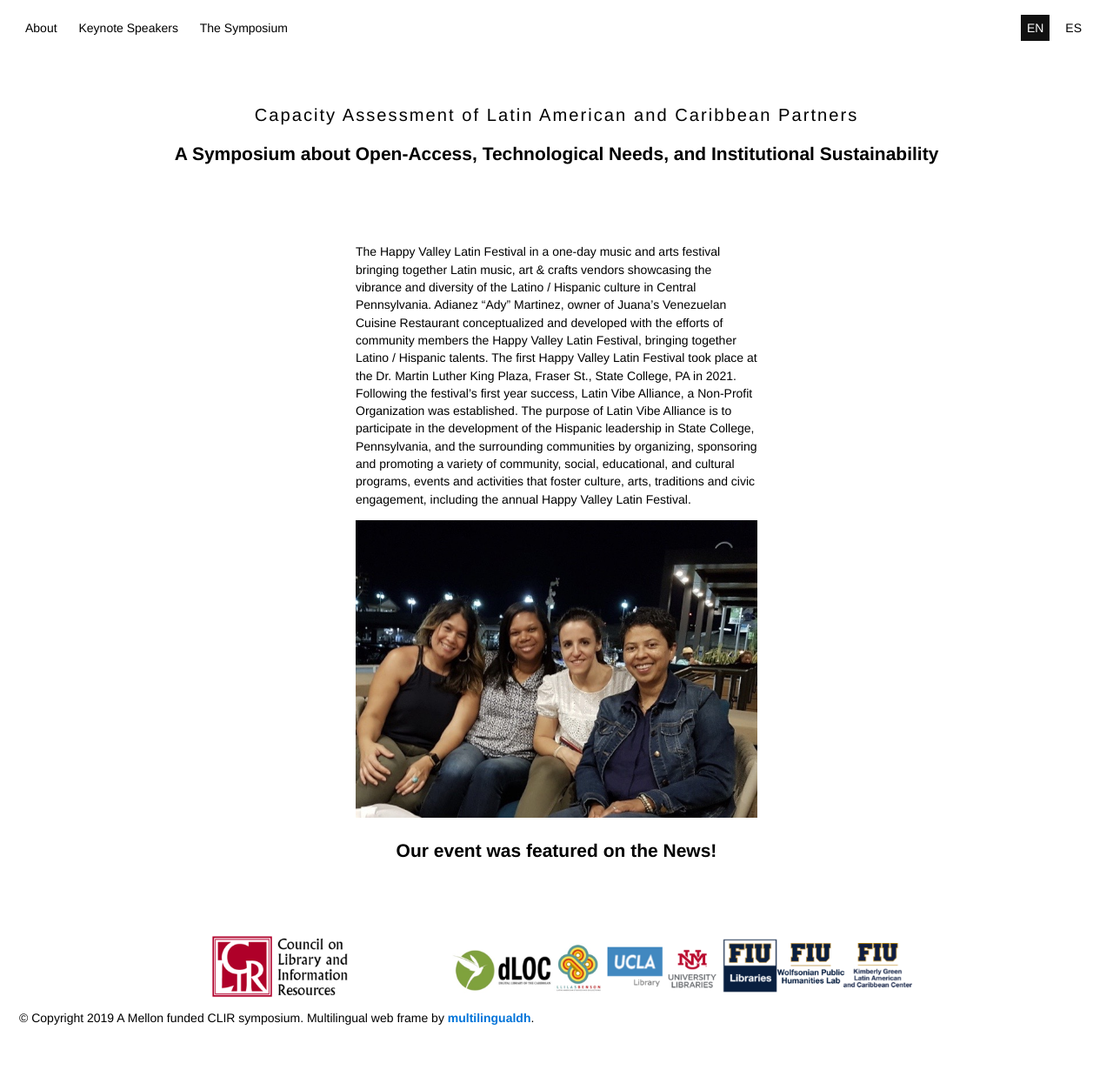
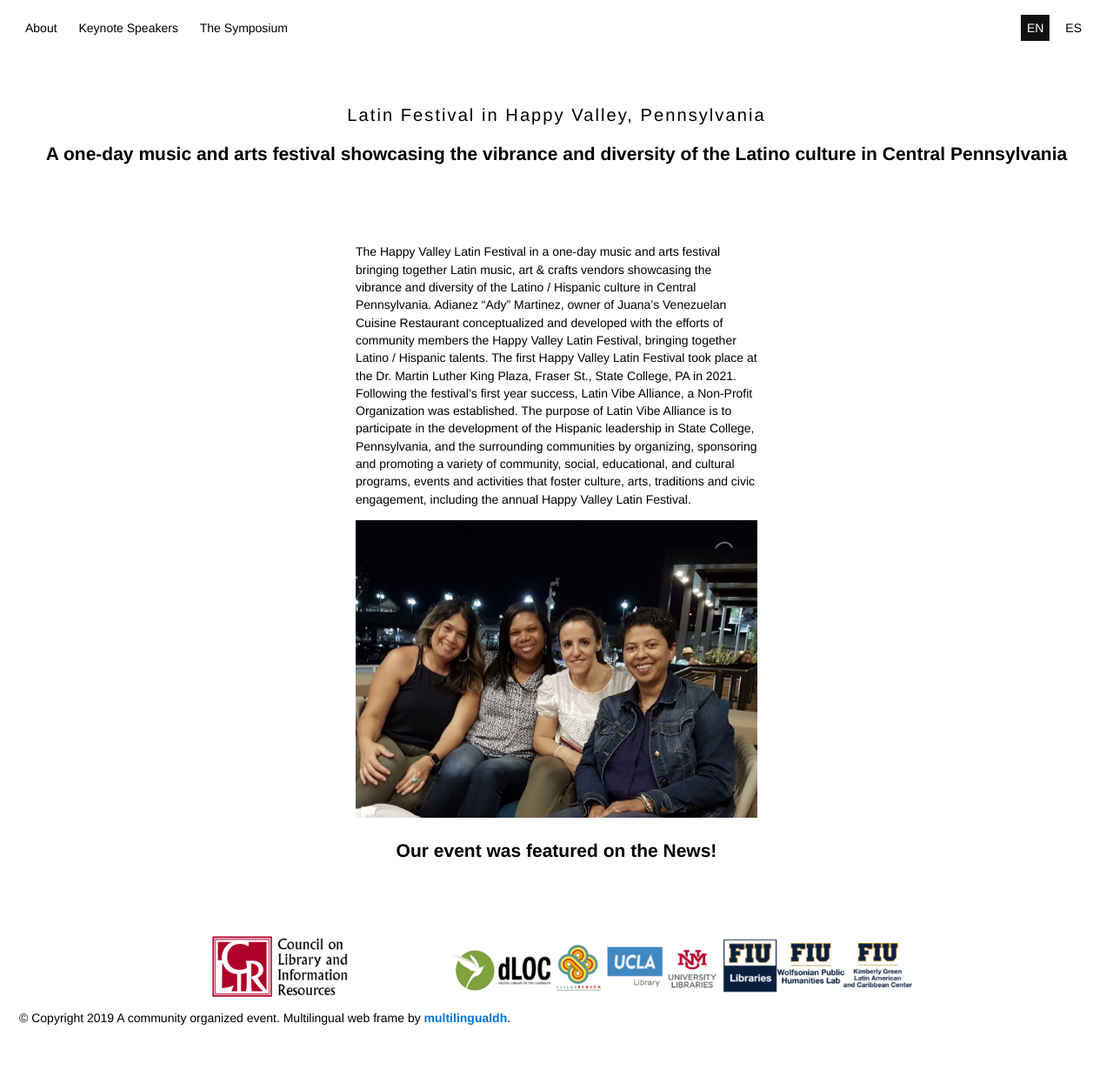
Before and after one commit to happyvalleylatinfestival/happyvalleylatinfestival-WRONG, a Jekyll site: the page built from index.md, in a window 1280 px wide. Shown: the whole page at 87% size. Built offline with Jekyll 4.4.1, drawn with Linux system fonts in a browser that asks for light colours.

Commit message:
update descriptions

```diff
--- a/_config.yml
+++ b/_config.yml
@@ -15,17 +15,14 @@ paginate: 5
 #     url: /symposium
 
 name:
-  en: Capacity Assessment of Latin American and Caribbean Partners
-  es: Evaluación de la capacidad de los socios de América Latina y el Caribe
-  fr: Évaluation des capacités des partenaires d'Amérique Latine et des Caraïbes
+  en: Latin Festival in Happy Valley, Pennsylvania
+  es: Latin Festival en Happy Valley, Pennsylvania
 description:
-  en: A Symposium about Open-Access, Technological Needs, and Institutional Sustainability
-  es: Un simposio sobre acceso abierto, necesidades tecnológicas y sostenibilidad institucional
-  fr: Un symposium sur le libre accès, les besoins technologiques et la durabilité institutionnelle
+  en: A one-day music and arts festival showcasing the vibrance and diversity of the Latino culture in Central Pennsylvania
+  es: Un festival de música y arte que muestra la vitalidad y diversidad de la cultura latina en el centro de Pensilvania
 footer:
-  en: A Mellon funded CLIR symposium. Multilingual web frame by <a href="http://multilingualdh.org">multilingualdh</a>
-  es: Un simposio CLIR financiado por la Fundación Mellon. Marco web multilingüe de <a href="http://multilingualdh.org">multilingualdh</a>
-  fr: Un symposium CLIR financé par Mellon. Cadre Web multilingue par <a href="http://multilingualdh.org">multilingualdh</a>
+  en: A community organized event. Multilingual web frame by <a href="http://multilingualdh.org">multilingualdh</a>
+  es: Un evento organizado por la comunidad. Marco web multilingüe de <a href="http://multilingualdh.org">multilingualdh</a>
   #can add an image to the footer with <img src="//www.mysite.com/wp-content/uploads/image.jpg" />
 exclude:
 - README
@@ -35,8 +32,8 @@ base-url: ""
 
 social:
   github: happyvalleylatinfestival
-#  twitter: brianmaierjr
-#  facebook: brianmaierjr
-#  email: brimaidesigns@gmail.com
+#  instagram: hvlatinfestival
+#  facebook: Happy Valley Latin Festival
+#  email: hvlatinfestival@gmail.com
 
 #### google_analytics: "UA-58263416-1" #### what is this? ####
```
